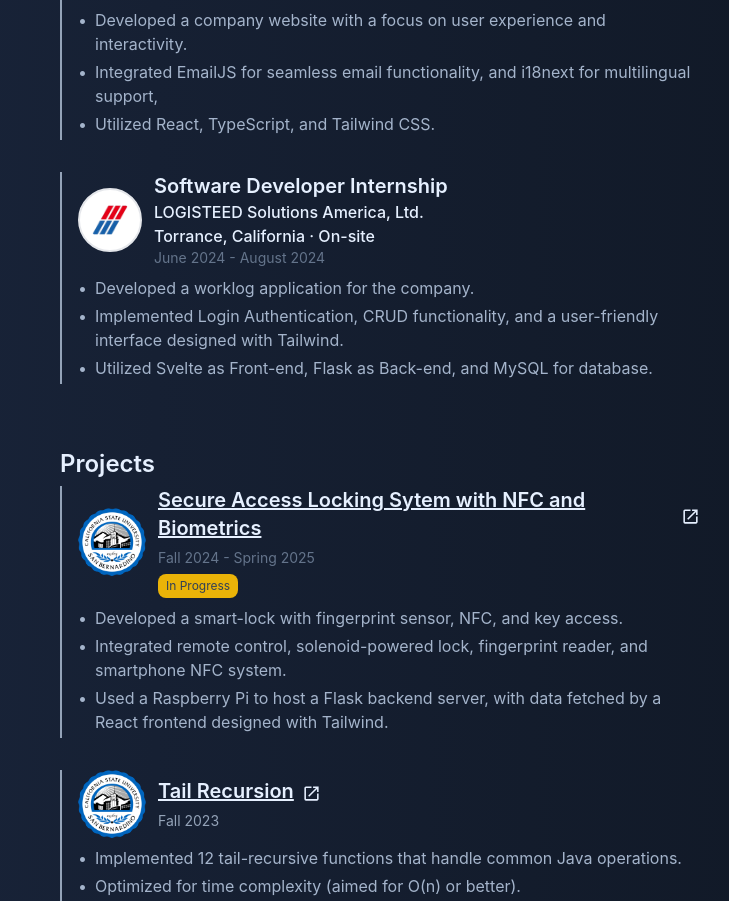
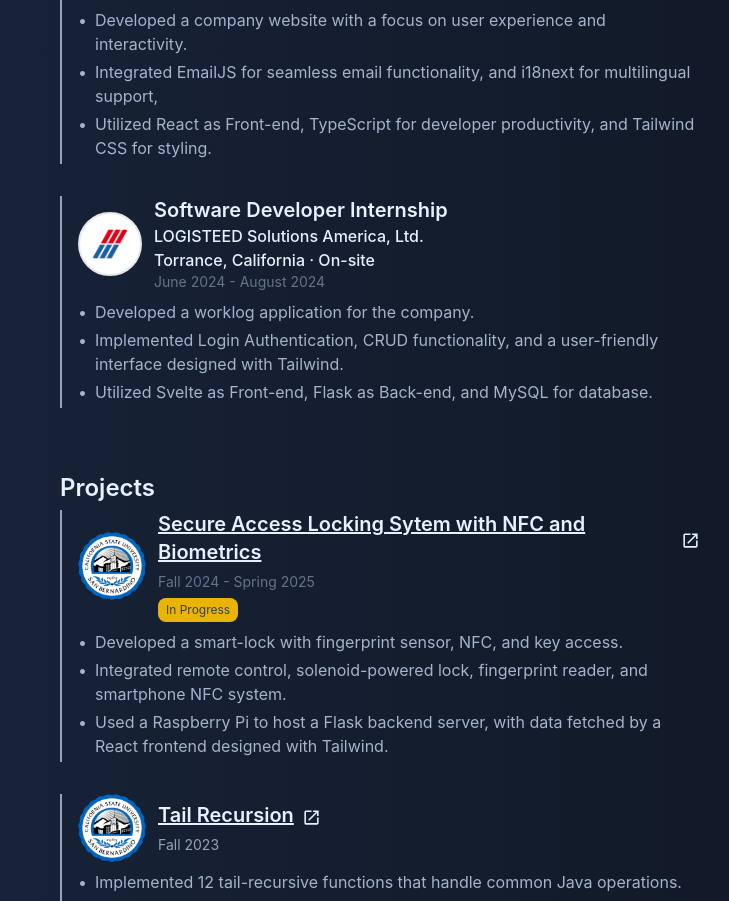
Before and after one commit to shunakiya/portfolio, a React (Vite) app: page / in a window 1280 px wide. Shown: the part 964-1865 px from the top of the page, without its empty margins (484-1213 px from the left). Built offline with nearby package versions, Linux system fonts and the light colour scheme.

Commit message:
edited autumn valley expierence description

```diff
--- a/src/components/Experience.tsx
+++ b/src/components/Experience.tsx
@@ -45,7 +45,7 @@ export default function Experience() {
               </li>
               <li className="flex gap-2">
                 <p>•</p>
-                <p>Utilized React, TypeScript, and Tailwind CSS.</p>
+                <p>Utilized React as Front-end, TypeScript for developer productivity, and Tailwind CSS for styling.</p>
               </li>
             </div>
           </div>
```
